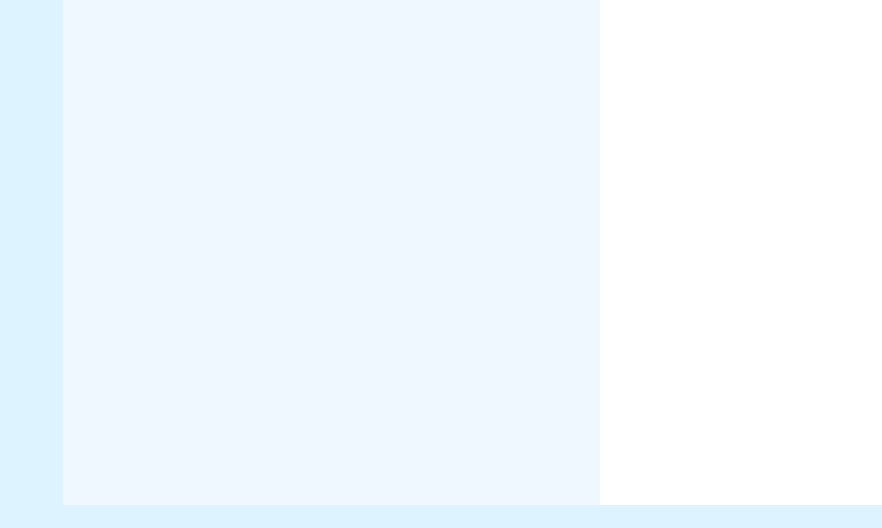
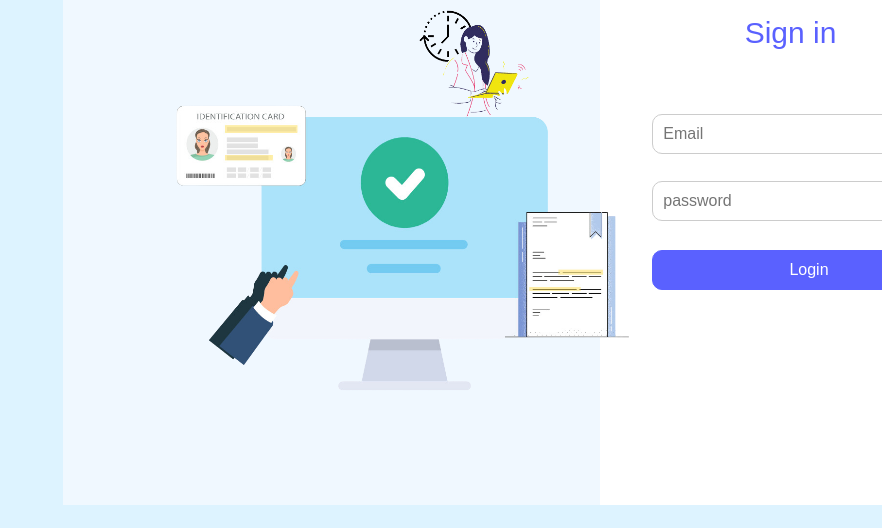
Before and after one commit to akalinirem/login_page_trial1, a plain HTML site: page index.html in a window 1280 px wide. Shown: the part 273-801 px from the top of the page, without its empty margins (398-1280 px from the left). Drawn offline with Linux system fonts and the light colour scheme.

Commit message:
new commit

```diff
--- a/index.html
+++ b/index.html
@@ -8,9 +8,19 @@
     <title>Document</title>
 </head>
 <body>
-    <div class="rectangle"></div>
+    <div class="rectangle">
+    <p>Sign in</p>
+    <div class="login-form">
+        <input type="email" id="email" name="email" placeholder="Email">
+    </div>
+    <div class="password-form">
+        <input type="password" id="password" name="password" placeholder="password">
+    </div>
+    <button type="submit" class="bt-login">Login</button>
+    </div>
     <div class="rectangle2">
         <img src="fidauth1.png" alt="fidauth_logo" class="fidauth1">
+        <img src="fidauth2.png" alt="fidauth_image" class="fidauth2">
     </div>
 </body>
 </html>
--- a/style.css
+++ b/style.css
@@ -27,5 +27,61 @@ body{
   height: 34px;
   margin-right: 320px;
   margin-top: 37px;
+}
+.fidauth2{
+  width: 525px;
+  height: 543px;
+  margin-left: 94px;
+  margin-top: -18px;
+}
+.rectangle p {
+  font-size: 30px;
+  color: #5A61FF;
+  text-align: center;
+  margin-top: 90px;
+  margin-left: -37px;
+  font-family: Arial, sans-serif;
+}
+.login-form input[type="email"] {
+  width: 75%;
+  padding: 10px;
+  border: 1px solid #ccc;
+  border-radius: 10px;
+  box-sizing: border-box;
+  font-size: 16px;
+  margin-top: 34px;
+}
 
+.login-form input[type="email"]:focus {
+  outline: none;
+  border-color: #007bff;
 }
+
+.password-form input[type="password"] {
+  width: 75%;
+  padding: 10px;
+  border: 1px solid #ccc;
+  border-radius: 10px;
+  box-sizing: border-box;
+  font-size: 16px;
+  margin-top: 27px;
+}
+
+.password-form input[type="password"]:focus {
+  outline: none;
+  border-color: #007bff;
+}
+.bt-login{
+  width: 75%;
+  padding: 10px;
+  background-color: #5A61FF;
+  border: 1px solid #5A61FF;
+  border-radius: 10px;
+  box-sizing: border-box;
+  font-size: 16px;
+  margin-top: 29px;
+  font-family: Arial, sans-serif;
+}
+.bt-login {
+  color: #ffffff;
+}
```
Also changed, not shown: fidauth2.png (added).
